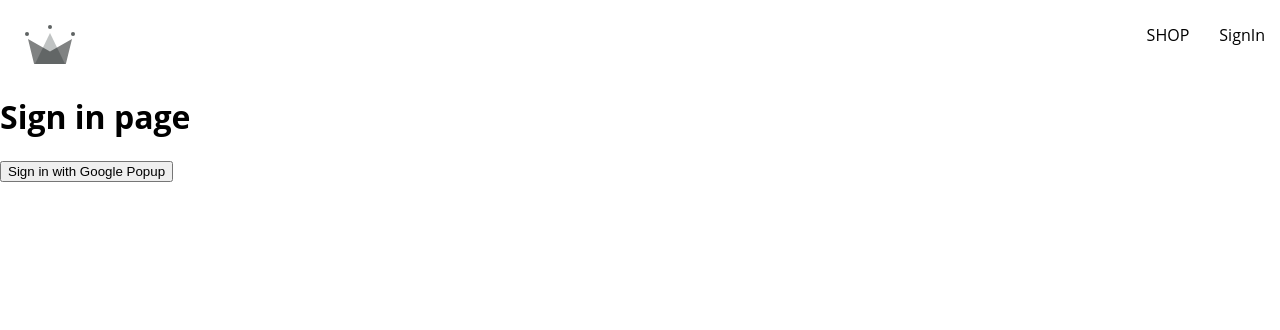
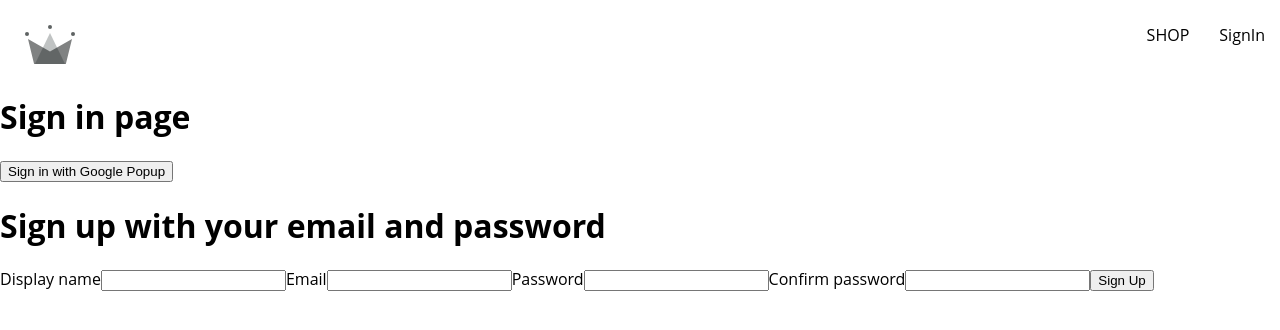
Before and after one commit to MartineauAdeline/Crown-clothing, a React (Create React App) app: page /sign-in in a window 1280 px wide. Shown: the top 330 px of the page. Built offline with nearby package versions, Linux system fonts and the light colour scheme; a web font is replaced by a local one.

Commit message:
make signUp form

```diff
--- /dev/null
+++ b/src/components/sign-up-form/sign-up-form.component.jsx
@@ -0,0 +1,66 @@
+import { useState } from "react";
+
+//initialisation de l'objet FormFields
+const defaultFormFields = {
+  displayName : '',
+  email : '',
+  password : '',
+  confirmPassword: ''
+}
+
+const SignUpForm  = () => {
+  const [formFields, setFormField] = useState(defaultFormFields);
+  const { displayName, email, password, confirmPassword } = formFields;
+
+  const handleChange = (event) => {
+    const { name, value } = event.target;
+    setFormField({...formFields, [name]:value });
+  };
+
+  return(
+    <div>
+      <h1>Sign up with your email and password</h1>
+      <form onSubmit={() => {}}>
+
+        <label>Display name</label>
+        <input
+          type='text'
+          required
+          onChange={handleChange}
+          name='displayName'
+          value={displayName}
+        />
+
+        <label>Email</label>
+        <input
+          type='email'
+          required
+          onChange={handleChange}
+          name='email'
+          value={email}
+        />
+
+        <label>Password</label>
+        <input
+          type='password'
+          required
+          onChange= {handleChange}
+          name='password'
+          value={password}
+        />
+
+        <label>Confirm password</label>
+        <input
+          type='password'
+          required onChange={handleChange}
+          name='confirmPassword'
+          value={confirmPassword}
+        />
+
+        <button type='submit'>Sign Up</button>
+      </form>
+    </div>
+  )
+}
+
+export default SignUpForm;
--- a/src/routes/routes/sign-in/sign-in.component.jsx
+++ b/src/routes/routes/sign-in/sign-in.component.jsx
@@ -1,16 +1,23 @@
-import { signInWithGooglePopup, createUserDocumentFromAuth } from "../../../utils/firebase/firebase.utils";
+import {
+  signInWithGooglePopup,
+  createUserDocumentFromAuth
+} from "../../../utils/firebase/firebase.utils";
+
+import SignUpForm from "../../../components/sign-up-form/sign-up-form.component";
 
 const SignIn = () => {
   const logGoogleUser = async () => {
     const { user } = await signInWithGooglePopup();
-    const userDocRef = await createUserDocumentFromAuth(user)
-  }
+    const userDocRef = await createUserDocumentFromAuth(user);
+  };
+
     return (
       <div>
         <h1>Sign in page</h1>
         <button onClick={logGoogleUser}>
           Sign in with Google Popup
         </button>
+        <SignUpForm/>
       </div>
     );
 };
--- a/src/utils/firebase/firebase.utils.jsx
+++ b/src/utils/firebase/firebase.utils.jsx
@@ -30,18 +30,19 @@
 // Initialize Firebase
 const firebaseApp = initializeApp(firebaseConfig);
 
-const provider = new GoogleAuthProvider();
+const googleProvider = new GoogleAuthProvider();
 
-provider.setCustomParameters({
+googleProvider.setCustomParameters({
   prompt: "select_account"
 });
 
 export const auth = getAuth();
-export const signInWithGooglePopup = () => signInWithPopup(auth,  provider);
+export const signInWithGooglePopup = () => signInWithPopup(auth, googleProvider);
+export const signInWithGoogleRedirect = () => signInWithRedirect(auth, googleProvider);
 
 export const db = getFirestore();
 
-export const createUserDocumentFromAuth = async(userAuth) => {
+export const createUserDocumentFromAuth = async (userAuth) => {
   const userDocRef = doc(db, 'users', userAuth.uid);
 
   console.log(userDocRef)
```
